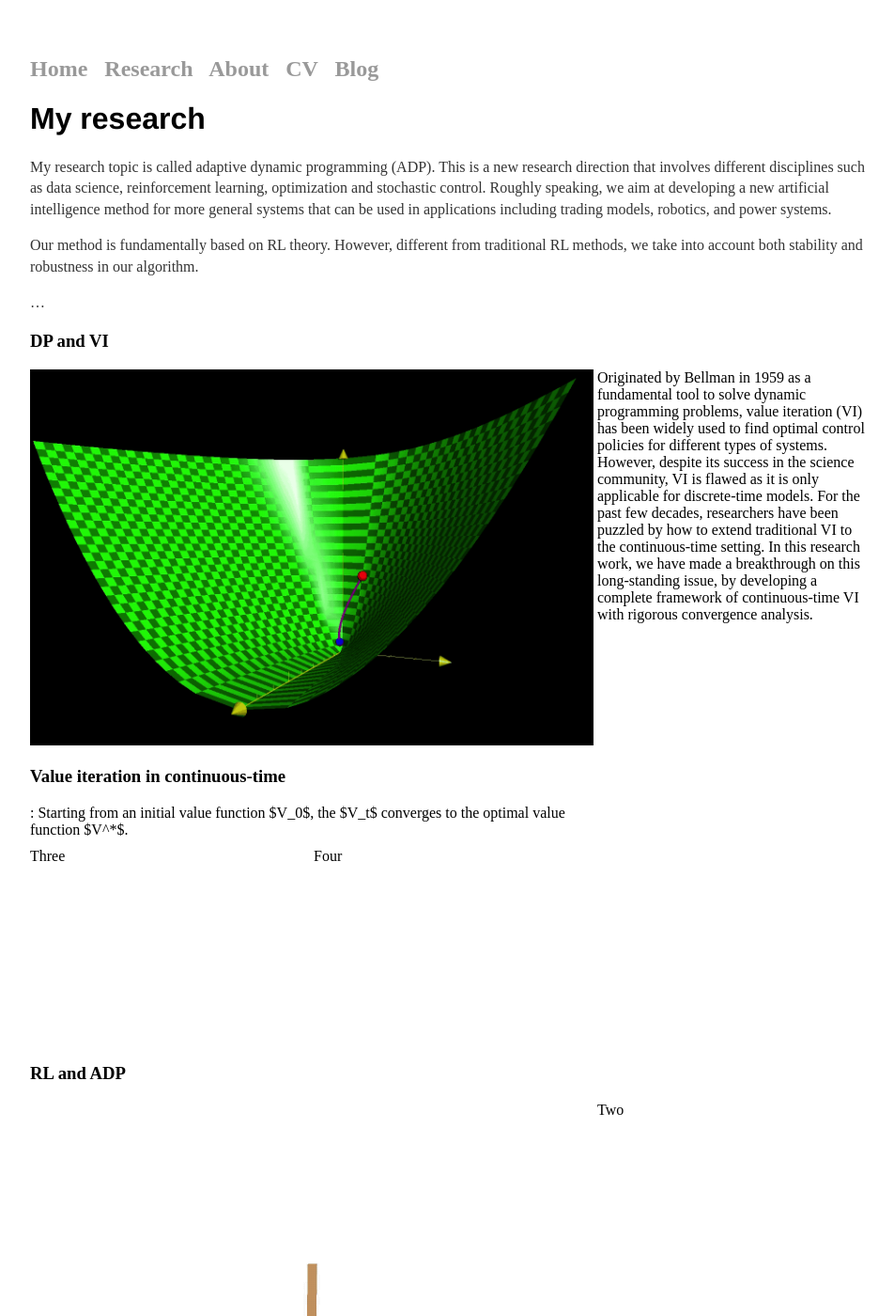
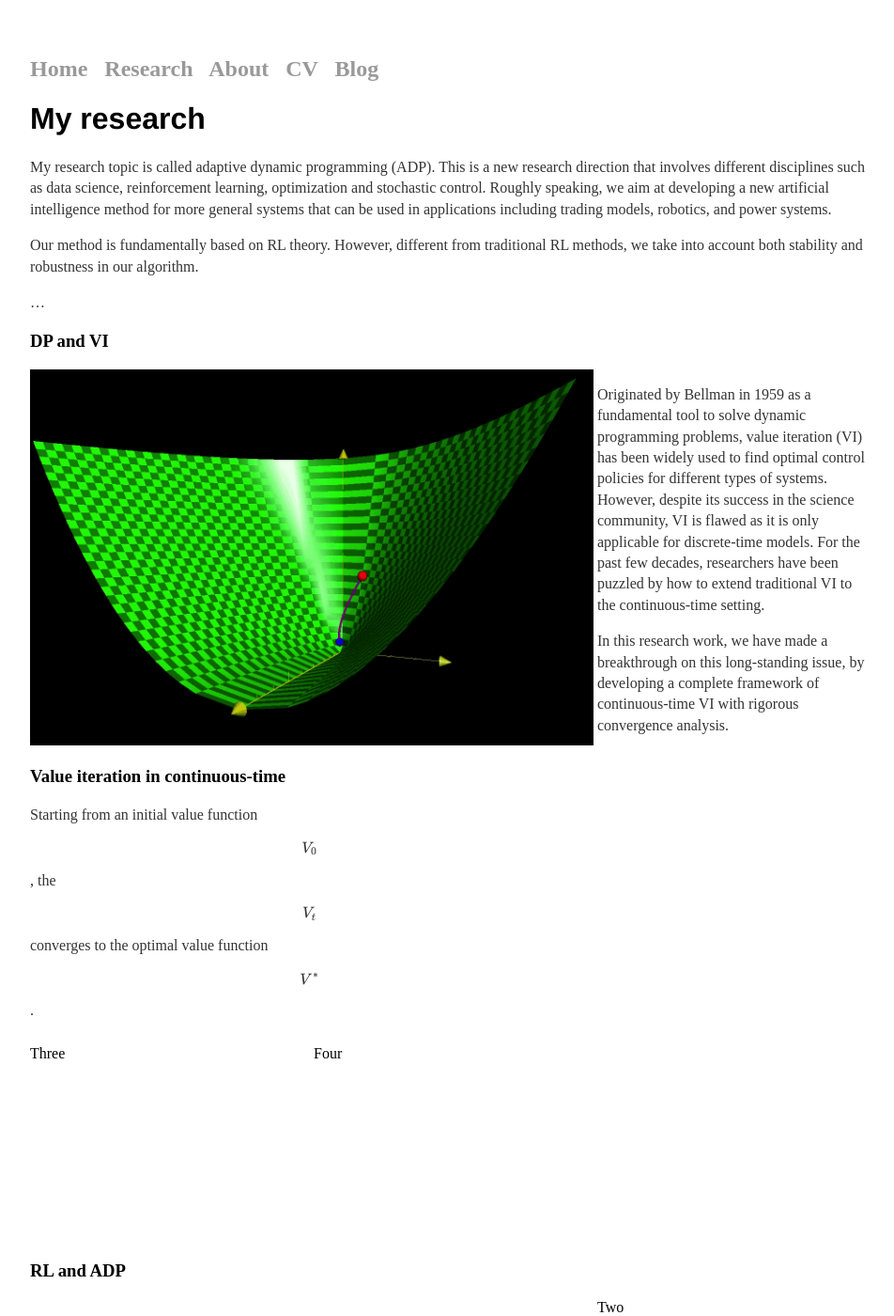
Before and after one commit to tao-bian-nyu/tao-bian-nyu.github.io, a Jekyll site: the page built from research/index.md, in a window 1280 px wide and 1400 px high. Shown: the whole window at 94% size, without its empty margins (160-1112 px from the left). Built offline with Jekyll 4.4.1, drawn with Linux system fonts in a browser that asks for light colours; formulas are drawn with MathJax 3.

```diff
--- a/_includes/topics.html
+++ b/_includes/topics.html
@@ -3,14 +3,13 @@
 <div class="wrapper">
 <div class="one">
 <img src="../images/VI_algorithm.gif" alt="Continuous-time VI" style="width:600px;height:400px;">
-  <h3> Value iteration in continuous-time</h3>: Starting from an initial value function $V_0$, the $V_t$ converges to the optimal value function $V^*$.
+  <h3> Value iteration in continuous-time</h3> <p> Starting from an initial value function $$V_0$$, the $$V_t$$ converges to the optimal value function $$V^*$$. </p>
 </div>
 <div class="two">
-Originated by Bellman in 1959 as a fundamental tool to solve dynamic programming problems, value iteration (VI) has been widely used to find optimal control policies for different types of systems. However, despite its success in the science community, VI is flawed as it is only applicable for discrete-time models. For the past few decades, researchers have been puzzled by how to extend traditional VI to the continuous-time setting.
+<p> Originated by Bellman in 1959 as a fundamental tool to solve dynamic programming problems, value iteration (VI) has been widely used to find optimal control policies for different types of systems. However, despite its success in the science community, VI is flawed as it is only applicable for discrete-time models. For the past few decades, researchers have been puzzled by how to extend traditional VI to the continuous-time setting. </p>
 
-In this research work, we have made a breakthrough on this long-standing issue, by developing a complete framework of continuous-time VI with rigorous convergence analysis.
-
-  </div>
+<p> In this research work, we have made a breakthrough on this long-standing issue, by developing a complete framework of continuous-time VI with rigorous convergence analysis.</p>
+</div>
 <div class="three">Three</div>
 <div class="four">Four</div>
 </div>
```
